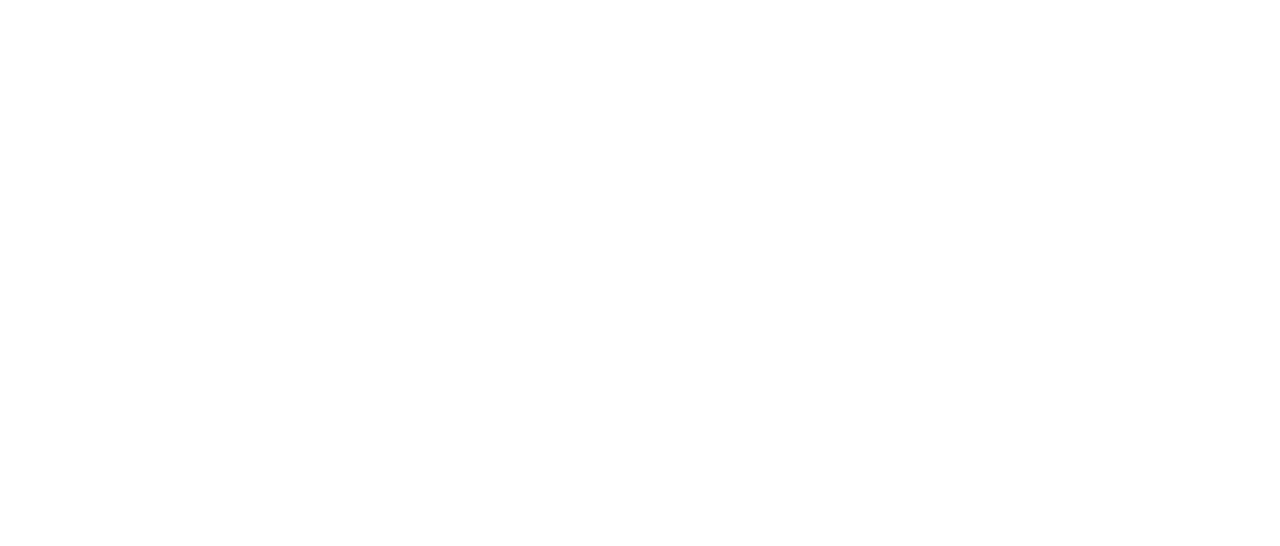
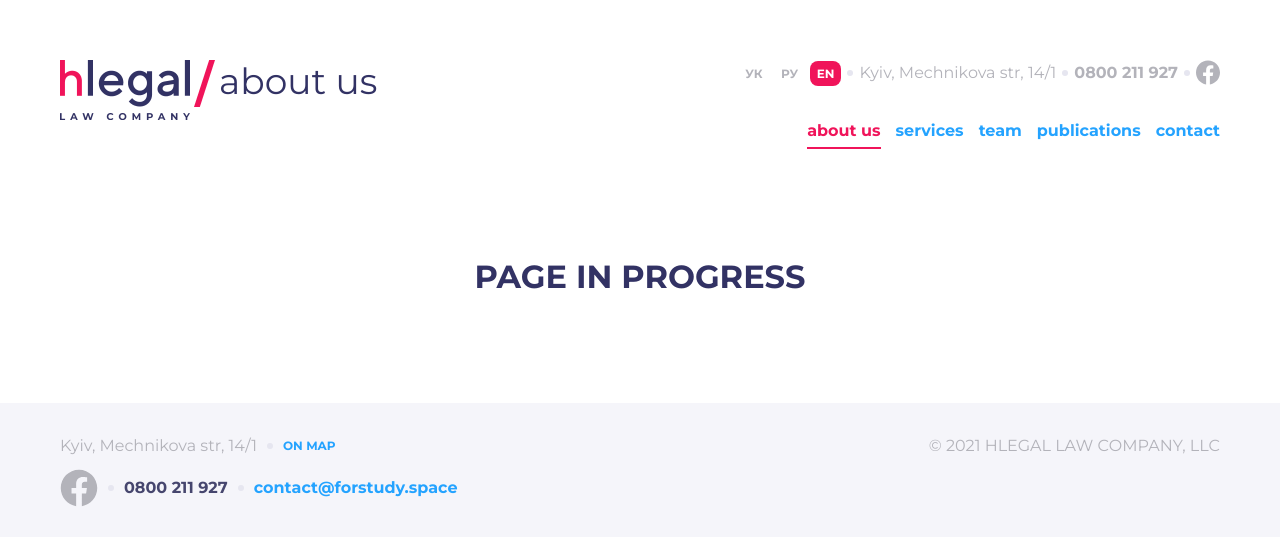
Before and after one commit to maritkch/front-end-basic, a plain HTML site: page pages/about_us.html in a window 1280 px wide. Drawn offline with Linux system fonts and the light colour scheme.

Commit message:
added last homework

```diff
--- a/css/components.css
+++ b/css/components.css
@@ -211,7 +211,9 @@
 }
 
 .homeLink:hover,
-.homeLink:focus {
+.homeLink:focus,
+.publicationCardTitle:hover,
+.publicationCardTitle:focus {
   color: var(--pinkAccentColor);
 }
 
@@ -219,8 +221,14 @@
 .homeLink:focus .arrow path {
   stroke: var(--pinkAccentColor);
 }
+.cardSliderHome:hover .homeLink,
+.cardSliderHome:hover .homeLink path {
+  color: var(--pinkAccentColor);
+  stroke: var(--pinkAccentColor);
+}
 
-.publication h2, .service h2 {
+.publication h2,
+.service h2 {
   margin-bottom: 30px;
 }
 
--- a/css/global.css
+++ b/css/global.css
@@ -48,6 +48,9 @@ p {
   display: none !important;
 }
 
+img, svg {
+  vertical-align: unset;
+}
 
 /* delete arrow on input type=number */
 input::-webkit-outer-spin-button,
@@ -58,3 +61,9 @@ input::-webkit-inner-spin-button {
 input[type="number"] {
   -moz-appearance: textfield;
 }
+
+.inProgress {
+  text-align: center;
+  color: var(--violetMainColor);
+  margin: 100px 0;
+}
--- a/pages/about_us.html
+++ b/pages/about_us.html
@@ -0,0 +1,146 @@
+<!DOCTYPE html>
+<html lang="en">
+  <head>
+    <meta charset="UTF-8" />
+    <meta http-equiv="X-UA-Compatible" content="IE=edge" />
+    <meta name="viewport" content="width=device-width, initial-scale=1.0" />
+    <title>About us</title>
+    <link rel="stylesheet" href="../fonts/font.css" />
+    <link rel="stylesheet" href="../css/style.css" />
+    <link rel="stylesheet" href="../css/pages/contact.css" />
+  </head>
+  <body>
+    <header>
+      <div class="bgHeaderMobile"></div>
+      <div class="container">
+        <div class="gridHeader">
+          <div class="breadCrumbs">
+            <a href="../index.html"
+              ><img src="../images/logo.png" class="logoImg" alt="logo"
+            /></a>
+            <img src="../images/slash.png" class="slash" alt="slash" />
+            <a href="./contact.html">about us</a>
+          </div>
+          <div class="topСontent">
+            <div class="languages greyFont boldFont">
+              <label>
+                <input type="radio" name="lang" value="ua" />
+                <span>УК</span>
+              </label>
+              <label>
+                <input type="radio" name="lang" value="ru" />
+                <span>РУ</span></label
+              >
+              <label>
+                <input type="radio" name="lang" value="en" checked />
+                <span>EN</span>
+              </label>
+            </div>
+            <span class="dotSeparator"></span>
+            <a
+              href="https://www.google.com/maps?q=50.4368278,30.5326336&hl=en-UA&gl=ua&entry=gps&g_ep=CAISBjYuMzcuMRgAINeCAw%3D%3D&g_st=ic"
+              class="address greyFont"
+              target="_blank"
+              >Kyiv, Mechnikova str, 14/1</a
+            >
+            <span class="dotSeparator"></span>
+            <a href="tel:0800211927" class="tel greyFont boldFont"
+              >0800 211 927</a
+            >
+            <span class="dotSeparator"></span>
+            <a href="https://www.facebook.com/" class="facebookLink">
+              <svg
+                width="24"
+                height="25"
+                viewBox="0 0 24 25"
+                fill="none"
+                xmlns="http://www.w3.org/2000/svg"
+              >
+                <path
+                  d="M24 12.5733C24 5.90541 18.6274 0.5 12 0.5C5.37258 0.5 0 5.90541 0 12.5733C0 18.5995 4.38823 23.5943 10.125 24.5V16.0633H7.07813V12.5733H10.125V9.91343C10.125 6.88755 11.9165 5.21615 14.6576 5.21615C15.9705 5.21615 17.3438 5.45195 17.3438 5.45195V8.42313H15.8306C14.3399 8.42313 13.875 9.35379 13.875 10.3086V12.5733H17.2031L16.6711 16.0633H13.875V24.5C19.6118 23.5943 24 18.5995 24 12.5733Z"
+                  fill="#B3B3BA"
+                />
+              </svg>
+            </a>
+          </div>
+          <div class="navWrapper">
+            <!-- <input type="checkbox" class="checkboxBurger" name="checkbox" /> -->
+            <div class="burger">
+              <span></span><span></span><span></span><span></span>
+            </div>
+            <nav class="headerNav navStyle">
+              <ul>
+                <li>
+                  <img
+                    class="buttonClose"
+                    src="../images/buttonClose.png"
+                    alt="button close"
+                  />
+                </li>
+                <li class="checkedLink">
+                  <a href="./about_us.html">about us</a>
+                </li>
+                <li><a href="./services.html">services</a></li>
+                <li><a href="./team.html">team</a></li>
+                <li><a href="./publications.html">publications</a></li>
+                <li><a href="./contact.html">contact</a></li>
+              </ul>
+            </nav>
+          </div>
+        </div>
+      </div>
+    </header>
+    <main>
+        <div class="container">
+            <h1 class="inProgress">PAGE IN PROGRESS</h1>
+        </div>
+    </main>
+    <footer>
+      <div class="footerBg">
+        <div class="container">
+          <div class="footerGrid">
+            <div class="addressWrap">
+              <span class="greyFont">Kyiv, Mechnikova str, 14/1</span>
+              <span class="dotSeparator"></span>
+              <a
+                class="addressLink"
+                href="https://www.google.com/maps?q=50.4368278,30.5326336&hl=en-UA&gl=ua&entry=gps&g_ep=CAISBjYuMzcuMRgAINeCAw%3D%3D&g_st=ic"
+                target="_blank"
+                >On map</a
+              >
+            </div>
+            <div class="contactsWrap">
+              <a href="https://www.facebook.com/" class="facebookLink">
+                <svg
+                  width="24"
+                  height="25"
+                  viewBox="0 0 24 25"
+                  fill="none"
+                  xmlns="http://www.w3.org/2000/svg"
+                >
+                  <path
+                    d="M24 12.5733C24 5.90541 18.6274 0.5 12 0.5C5.37258 0.5 0 5.90541 0 12.5733C0 18.5995 4.38823 23.5943 10.125 24.5V16.0633H7.07813V12.5733H10.125V9.91343C10.125 6.88755 11.9165 5.21615 14.6576 5.21615C15.9705 5.21615 17.3438 5.45195 17.3438 5.45195V8.42313H15.8306C14.3399 8.42313 13.875 9.35379 13.875 10.3086V12.5733H17.2031L16.6711 16.0633H13.875V24.5C19.6118 23.5943 24 18.5995 24 12.5733Z"
+                    fill="#B3B3BA"
+                  />
+                </svg>
+                <span class="dotSeparator"></span>
+              </a>
+              <span class="dotSeparator"></span>
+              <a href="tel:0800211927" class="tel greyFont boldFont"
+                >0800 211 927</a
+              >
+              <span class="dotSeparator"></span>
+              <a class="mail" href="mailto:contact@forstudy.space"
+                >contact@forstudy.space</a
+              >
+            </div>
+
+            <span class="copyright"> &#169; 2021 HLEGAL Law company, LLC</span>
+          </div>
+        </div>
+      </div>
+    </footer>
+    <script src="../js/jquery-3.6.1.min.js"></script>
+    <script src="../js/script.js"></script>
+  </body>
+</html>
```
Also changed, not shown: index.html (+11 -10 lines), pages/publications.html (+146 -0 lines), pages/service_entry.html (+19 -19 lines), pages/services.html (+7 -4 lines).
